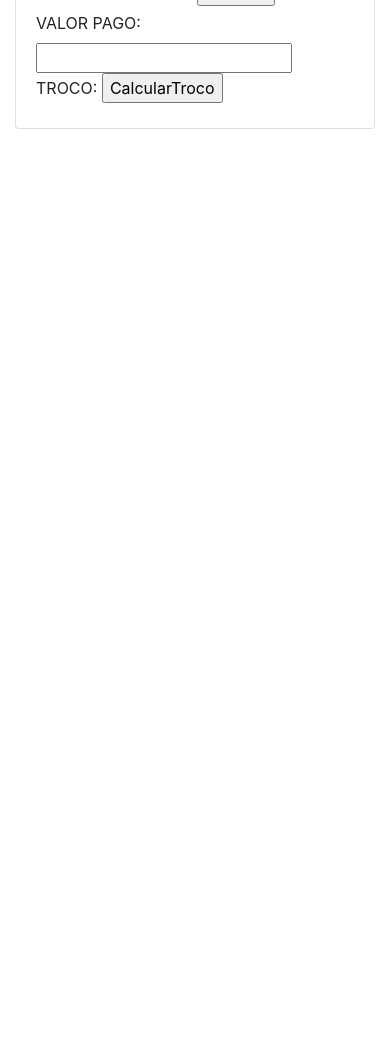
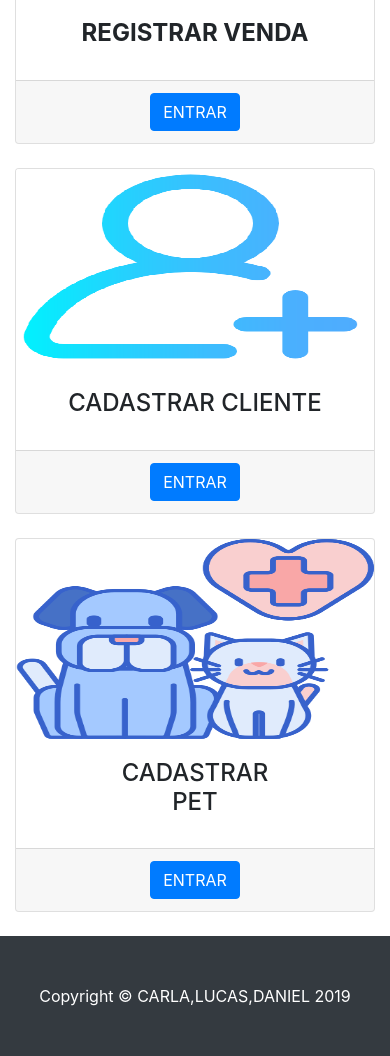
Before and after one commit to LucasDosAnjos0804/PetShopSysProject, a Django app: page /caixa/ in a window 390 px wide. Shown: the part 581-1637 px from the top of the page. Before the commit the page ends 710 px from the top, so only its background shows below. Run offline with Django 3.2, Linux system fonts and the light colour scheme; some libraries are stand-ins or nearby versions.

Commit message:
menu-caixa add

```diff
--- a/petshopsys/petshopsys_app/templates/petshopsys_app/Caixa/registrar_venda.html
+++ b/petshopsys/petshopsys_app/templates/petshopsys_app/Caixa/Cads/registrar_venda.html
@@ -4,7 +4,7 @@
 <html xmlns="http://www.w3.org/1999/xhtml">
 <head runat="server">
     <meta http-equiv="Content-Type" content="text/html; charset=utf-8" />
-    <title></title>
+    <title>REGISTRAR VENDA</title>
     <link href="{% static 'content/bootstrap.min.css' %}" rel="stylesheet" />
     <script>
         function calcularTotal() {
--- /dev/null
+++ b/petshopsys/petshopsys_app/templates/petshopsys_app/Caixa/opcoes-caixa.html
@@ -0,0 +1,119 @@
+{% load static %}
+<!DOCTYPE html>
+<html lang="en">
+
+<head>
+    <meta charset="utf-8">
+    <meta name="viewport" content="width=device-width, initial-scale=1, shrink-to-fit=no">
+    <meta name="description" content="">
+    <meta name="author" content="">
+
+    <title>MENU - VENDEDOR</title>
+
+    <link rel="icon"
+    type="image/png"
+    href="{% static 'imgs/pawprint.png' %}" />
+
+    <!-- Bootstrap core CSS -->
+    <link href="{% static 'content/bootstrap.min.css' %}" rel="stylesheet" />
+
+</head>
+
+<body>
+    <nav class="navbar navbar-expand-lg fixed-top" style="background-color: #26c6da;">
+        <div class="container">
+            <a class="navbar-brand" href="../index.aspx" style="color: #f1f8e9;">SIS.PETSHOP</a>
+            <button class="navbar-toggler" type="button" data-toggle="collapse" data-target="#navbarResponsive" aria-controls="navbarResponsive" aria-expanded="false" aria-label="Toggle navigation">
+                <span class="navbar-toggler-icon"></span>
+            </button>
+            <div class="collapse navbar-collapse" id="navbarResponsive">
+                <ul class="navbar-nav ml-auto">
+                    <li class="nav-item active">
+                        <a class="nav-link" href="../index.aspx" style="color: #f1f8e9;">Inicio
+              <span class="sr-only">(current)</span>
+                        </a>
+                    </li>
+                    <li class="nav-item">
+                        <a class="nav-link" href="#" style="color: #f1f8e9;">Sobre</a>
+                    </li>
+                    <li class="nav-item">
+                        <a class="nav-link" href="#" style="color: #f1f8e9;">Servicos</a>
+                    </li>
+                    <li class="nav-item">
+                        <a class="nav-link" href="#" style="color: #f1f8e9;">Contatos e Horários</a>
+                    </li>
+                </ul>
+            </div>
+        </div>
+    </nav>
+    <!-- Page Content -->
+    <div class="container">
+
+        <!-- Jumbotron Header -->
+        <header class="jumbotron my-4">
+            <h1 class="display-3">O QUE DESEJA FAZER?</h1>
+        </header>
+
+        <!-- Page Features -->
+        <div class="row text-center">
+
+            <div class="col-lg-3 col-md-6 mb-4">
+                <div class="card h-70">
+                    <img class="card-img-top" src="{% static 'imgs/' %}" alt="" width="500" height="200">
+                    <div class="card-body">
+                        <h4 class="card-title"><b>REGISTRAR VENDA</b></h4>
+                        <p class="card-text"></p>
+                    </div>
+                    <div class="card-footer">
+                        <a href="#" class="btn btn-primary">ENTRAR</a>
+                    </div>
+                </div>
+            </div>
+
+            <div class="col-lg-3 col-md-6 mb-4">
+                <div class="card h-70">
+                    <img class="card-img" src="{% static 'imgs/add-client.png' %}" alt="" width="500" height="200">
+                    <div class="card-body">
+                        <h4 class="card-title">CADASTRAR CLIENTE</h4>
+                        <p class="card-text"></p>
+                    </div>
+                    <div class="card-footer">
+                        <a href="#" class="btn btn-primary">ENTRAR</a>
+                    </div>
+                </div>
+            </div>
+
+            <div class="col-lg-3 col-md-6 mb-4">
+                <div class="card h-70">
+                    <img class="card-img-top" src="{% static 'imgs/pets.png' %}" alt="" width="500" height="200">
+                    <div class="card-body">
+                        <h4 class="card-title">CADASTRAR</br>PET</h4>
+                        <p class="card-text"></p>
+                    </div>
+                    <div class="card-footer">
+                        <a href="#" class="btn btn-primary">ENTRAR</a>
+                    </div>
+                </div>
+            </div>
+
+        </div>
+        <!-- /.row -->
+
+    </div>
+    <!-- /.container -->
+
+    <!-- Footer -->
+    <footer class="py-5 bg-dark">
+        <div class="container">
+            <p class="m-0 text-center text-white">Copyright &copy; CARLA,LUCAS,DANIEL 2019</p>
+        </div>
+        <!-- /.container -->
+    </footer>
+
+    <!-- Bootstrap core JavaScript -->
+    <script src="vendor/jquery/jquery.min.js"></script>
+    <script src="vendor/bootstrap/js/bootstrap.bundle.min.js"></script>
+
+</body>
+
+</html>
--- a/petshopsys/petshopsys_app/templates/petshopsys_app/login.html
+++ b/petshopsys/petshopsys_app/templates/petshopsys_app/login.html
@@ -11,6 +11,9 @@
     <meta http-equiv="Content-Type" content="text/html; charset=utf-8" />
     <title>Login</title>
     <link href="{% static 'content/bootstrap.min.css' %}" rel="stylesheet" />
+    <link rel="icon"
+      type="image/png"
+      href="{% static 'imgs/pawprint.png' %}" />
 </head>
 <body>
     <div class="container">
--- a/petshopsys/petshopsys_app/views.py
+++ b/petshopsys/petshopsys_app/views.py
@@ -80,7 +80,7 @@ class MenuGerente (View):
 
 class MenuCaixa (View):
     def get (self,request):
-        return render(request,'petshopsys_app/Caixa/registrar_venda.html')
+        return render(request,'petshopsys_app/Caixa/opcoes-caixa.html')
 
 class MenuVeterinario (View):
     def get (self,request):
```
